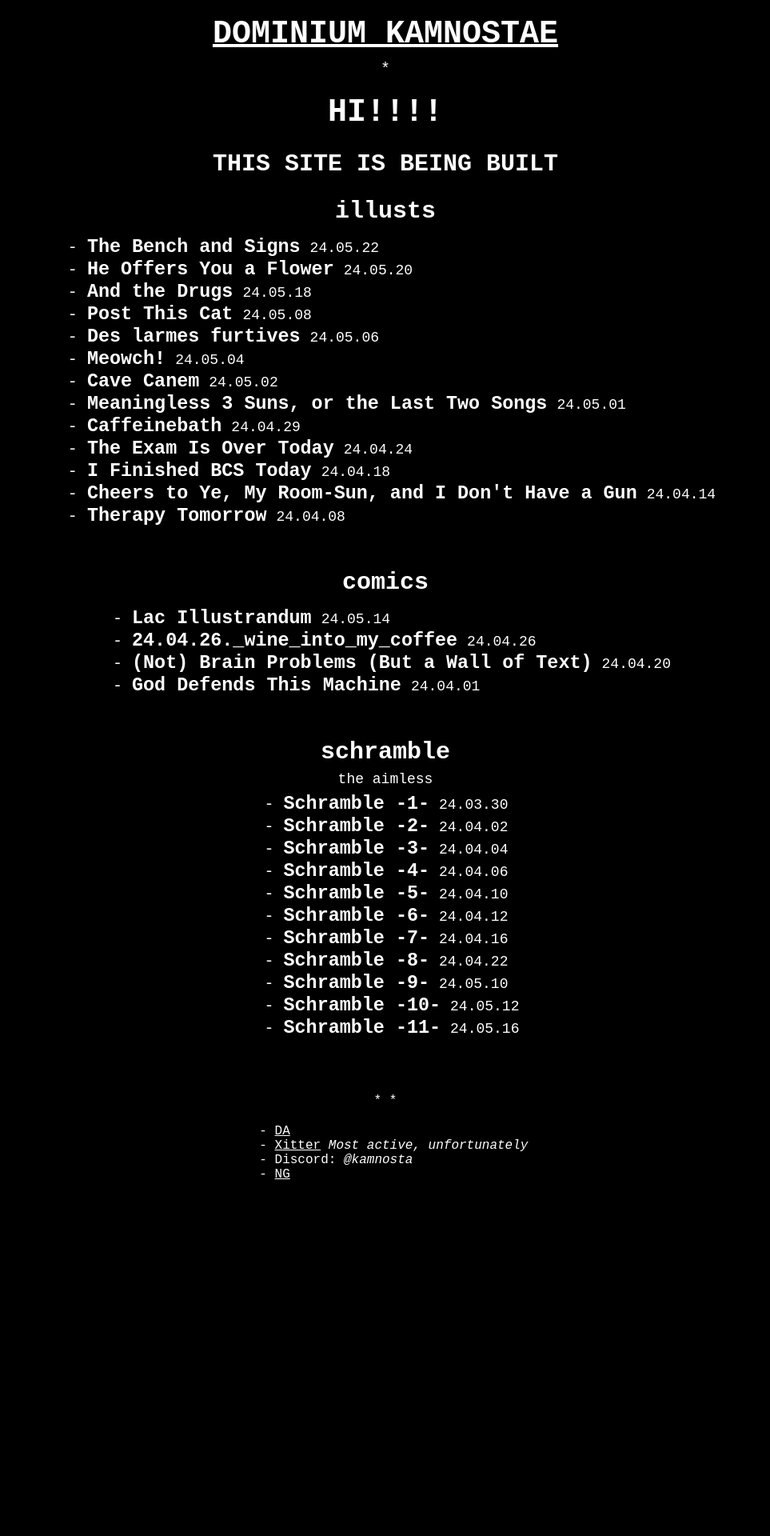
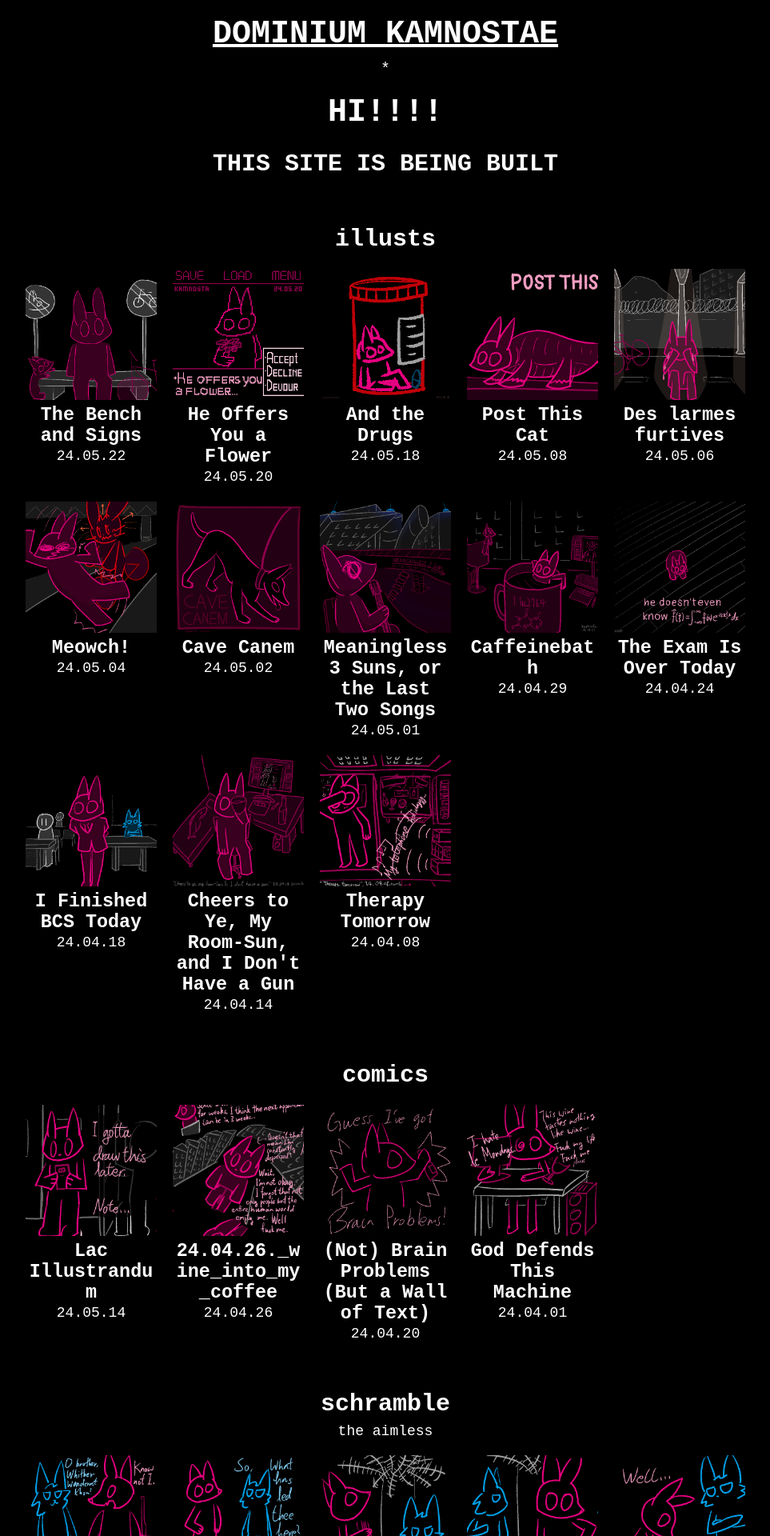
Before and after one commit to kamnosta/testproj, a Jekyll site: the page built from index.md, in a window 1280 px wide. Shown: the top 1920 px of the page at 80% size, without its empty margins (158-1121 px from the left). Built offline with Jekyll 4.4.1, drawn with Linux system fonts in a browser that asks for light colours; before the commit the page ends 1493 px from its top, so only the background shows below that.

Commit message:
thumbnail at the home page

```diff
--- a/_config.yml
+++ b/_config.yml
@@ -43,20 +43,25 @@ collections:
     output: true
     permalink: /:collection/:short_year:month:day-:slug
     order_reverse: true
+    thumbnail_include: "thumbnail_art.html"
   comics:
     output: true
     permalink: /:collection/:short_year:month:day-:slug
     order_reverse: true
+    has_thumbnails: true
+    thumbnail_include: "thumbnail_art.html"
   schramble:
     output: true
     permalink: /:collection/:slug
     order_reverse: false
     desc: "the aimless"
+    thumbnail_include: "thumbnail_schramble.html"
   withcolor:
     output: true
     permalink: /:collection/:short_year:month:day-:slug
     order_reverse: false
     desc: "drawings from 24.02.03 - 24.03.27"
+    thumbnail_include: null
 
 defaults:
   - scope:
--- /dev/null
+++ b/_includes/thumbnail_art.html
@@ -0,0 +1,4 @@
+{% comment %} argument: page {% endcomment %}
+
+{% assign thumbnailname = include.page.url | split: "/" | last | replace: "-", "_" | append: "-thumbnail.png" %}
+<img class="thumbnail" alt="{{ thumbnailname }}" src="/thumbnails/{{ thumbnailname }}">
--- /dev/null
+++ b/_includes/thumbnail_schramble.html
@@ -0,0 +1,4 @@
+{% comment %} argument: page {% endcomment %}
+
+{% assign thumbnailname = include.page.date | date: site.date_format_imgs | append: "_sr" | append: include.page.slug | append: "-thumbnail.png" %}
+<img class="thumbnail" alt="{{ thumbnailname }}" src="/thumbnails/{{ thumbnailname }}">
--- a/_layouts/base.html
+++ b/_layouts/base.html
@@ -34,9 +34,9 @@
 
 				margin: 0 auto;
 
-				max-width: 100vh;
+				width: 100vh;
 				@media (orientation: portrait) {
-					max-width: 100vw;
+					width: 100vw;
 				}
 
 				@media (64em < width) {
@@ -63,6 +63,10 @@
 
 				image-rendering: pixelated;
 			}
+
+			.thumbnail {
+				image-rendering: auto;
+			}
 		</style>
 	</body>
 </html>
--- a/_layouts/home.html
+++ b/_layouts/home.html
@@ -19,13 +19,32 @@ layout: base
 			<p class="col-desc">{{ col.desc }}</p>
 		{%- endif -%}
 
+		{%- assign docs = col.docs -%}
+		{%- if col.order_reverse -%}
+			{%- assign docs = docs | reverse -%}
+		{%- endif -%}
+
+		{% if col.thumbnail_include %}
+			<div class="docs-grid-wrapper">
+				{%- for doc in docs -%}
+					<div class="doc-grid-item">
+						<a class="post-link" href="{{ doc.url | relative_url }}">
+							{% include thumbnail.html page=doc %}<br>
+							<h3 style="display:inline">{{ doc.title | escape }}</h3><br>
+							<span class="post-meta">{{ doc.date | date: site.date_format }}</span>
+						</a>
+					</div>
+				{%- endfor -%}
+				<br>
+			</div>
+		{% else %}
 			<ul class="docs-ul">
 				{%- assign docs = col.docs -%}
 				{%- if col.order_reverse -%}
 					{%- assign docs = docs | reverse -%}
 				{%- endif -%}
 				{%- for doc in docs -%}
-				<li class="doc-link">
+					<li class="doc-link-li">
 						<a class="post-link" href="{{ doc.url | relative_url }}">
 							<h3 style="display:inline">{{ doc.title | escape }}</h3>
 							<span class="post-meta">{{ doc.date | date: site.date_format }}</span>
@@ -34,6 +53,9 @@ layout: base
 				{%- endfor -%}
 				<br>
 			</ul>
+		{% endif %}
+
+
 	{%- endfor -%}
 </div>
 
@@ -43,7 +65,8 @@ layout: base
 	}
 
 	.col-label {
-		margin: 0.25em;
+		margin-top: 2em;
+		margin-bottom: 0.25em;
 	}
 	.col-label a {
 		text-decoration: none;
@@ -54,7 +77,7 @@ layout: base
 		margin: 0;
 	}
 
-	.doc-link {
+	.doc-link-li {
 		margin: 0.1em;
 	}
 
@@ -65,4 +88,21 @@ layout: base
 	.docs-ul {
 		margin-top: 0.3em;
 	}
+
+	.docs-grid-wrapper {
+		width: 100%;
+		margin-top: 1em;
+
+		display: grid;
+
+		grid-gap: 1em;
+		grid-template-columns: repeat(3, minmax(0, 1fr));
+
+		@media (48em < width) {
+			grid-template-columns: repeat(4, minmax(0, 1fr));
+		}
+		@media (64em < width) {
+			grid-template-columns: repeat(5, minmax(0, 1fr));
+		}
+	}
 </style>
```
Also changed, not shown: _includes/thumbnail.html (added, +10 -0 lines). Lines whose indentation alone changed are shown as unchanged.
